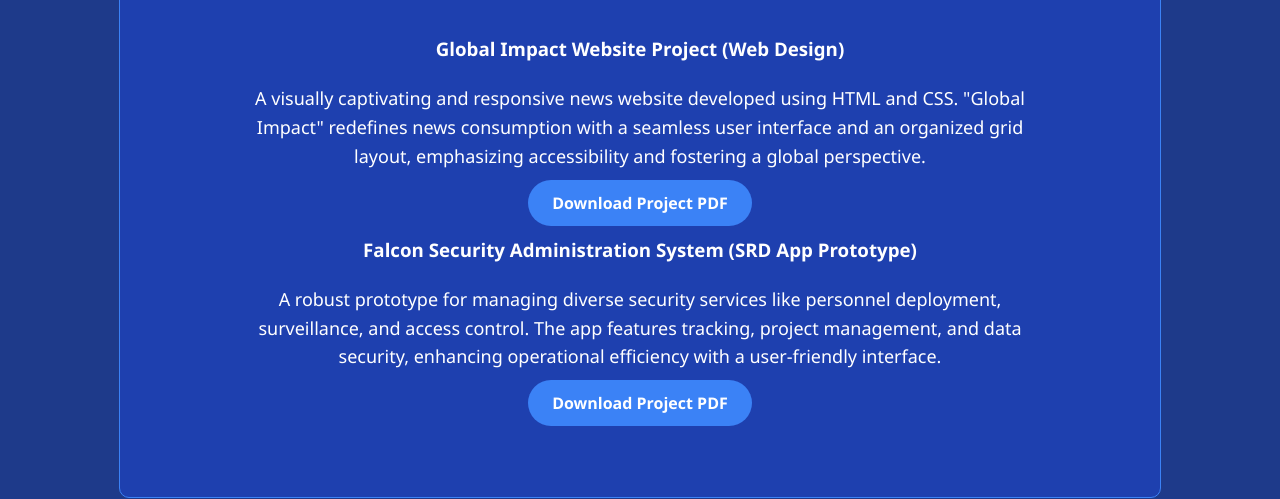
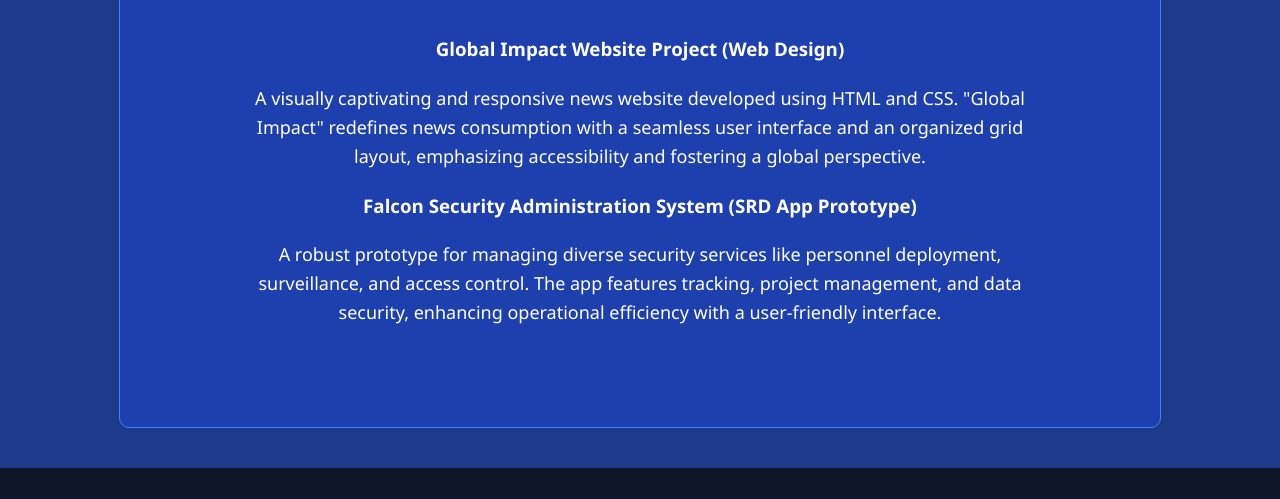
Before and after one commit to sumon-infinity/Wad, a plain HTML site: page projects.html in a window 1280 px wide. Shown: the part 330-829 px from the top of the page. Drawn offline with Linux system fonts and the light colour scheme.

Commit message:
Update projects.html

```diff
--- a/projects.html
+++ b/projects.html
@@ -29,14 +29,14 @@
             <div class="project">
                 <h3 class="project-title">Global Impact Website Project (Web Design)</h3>
                 <p class="description">A visually captivating and responsive news website developed using HTML and CSS. "Global Impact" redefines news consumption with a seamless user interface and an organized grid layout, emphasizing accessibility and fostering a global perspective.</p>
-                <a href="path-to-WEB-design.pdf" class="custom-btn" download>Download Project PDF</a>
+
             </div>
 
             <!-- Project 2 -->
             <div class="project">
                 <h3 class="project-title">Falcon Security Administration System (SRD App Prototype)</h3>
                 <p class="description">A robust prototype for managing diverse security services like personnel deployment, surveillance, and access control. The app features tracking, project management, and data security, enhancing operational efficiency with a user-friendly interface.</p>
-                <a href="path-to-SRD-app-prototype.pdf" class="custom-btn" download>Download Project PDF</a>
+
             </div>
         </div>
     </section>
```
